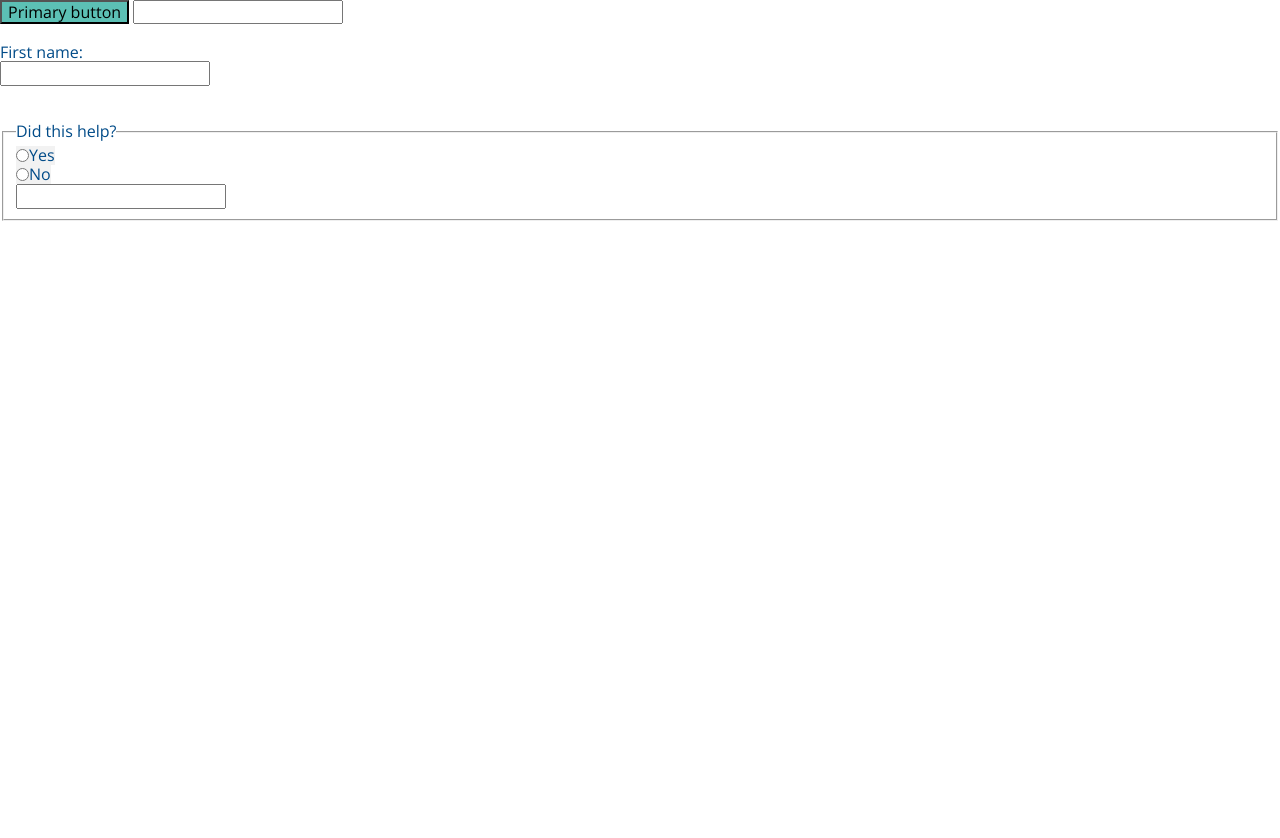
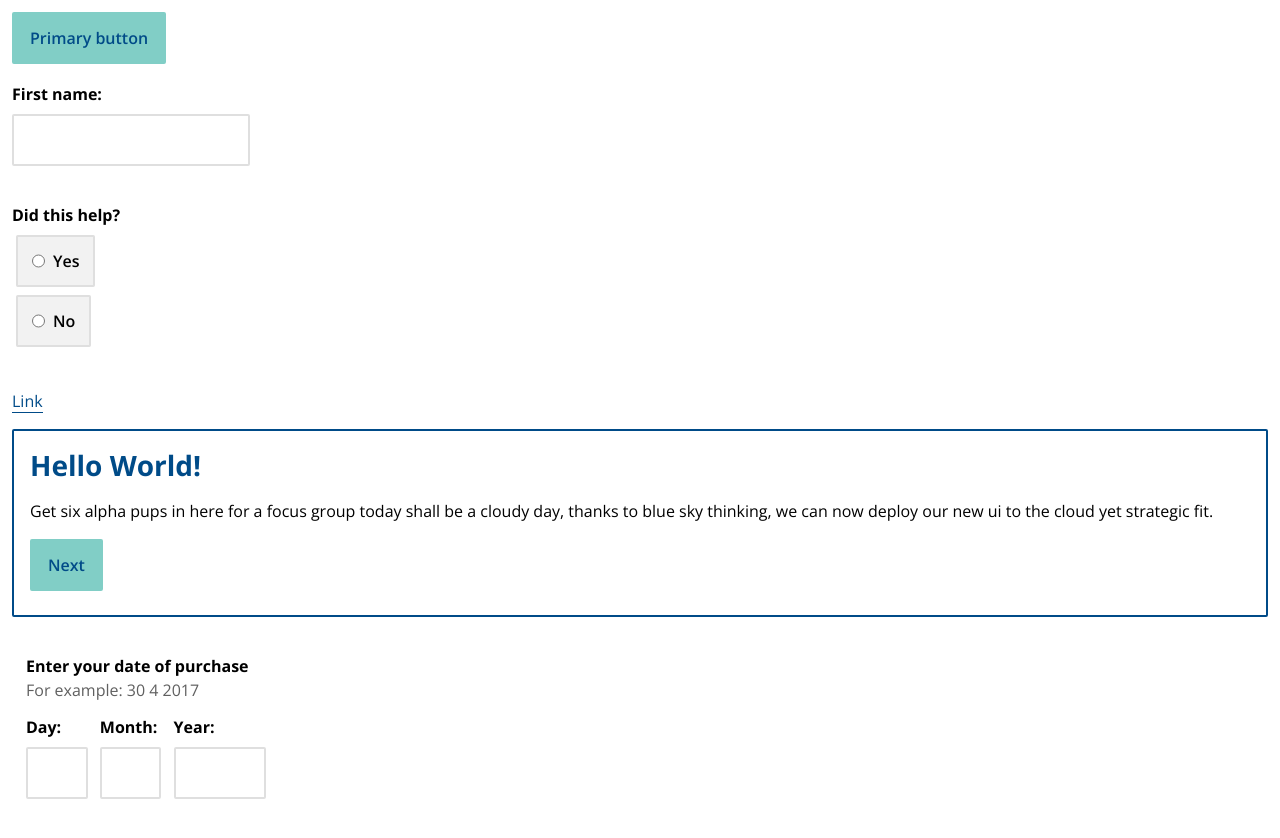
Before and after one commit to adamgparsons/CADS-functional-CSS, a website: page component-testing/index.html in a window 1280 px wide. Before the commit the page ends 800 px from the top, so only its background shows below. Drawn offline with nearby package versions, Linux system fonts and the light colour scheme.

Commit message:
experiment with components

```diff
--- a/cads/base/index.scss
+++ b/cads/base/index.scss
@@ -8,3 +8,4 @@
 @import "./lib/normalize"; // order matters
 @import "./lib/typography";
 @import "./lib/lists";
+@import "./lib/links";
--- /dev/null
+++ b/cads/base/lib/links.scss
@@ -0,0 +1,20 @@
+// ========================================================
+// @cads-base: links
+// ========================================================
+//
+
+a,
+.a {
+  border-bottom: 1px solid currentColor;
+  color: $heritage-blue;
+  text-decoration: none;
+
+  &:hover {
+    background-color: $blue-mid;
+  }
+
+  &:focus {
+    outline: $border-scale-1 solid $heritage-yellow;
+  }
+
+}
--- a/cads/radios/lib/radios.scss
+++ b/cads/radios/lib/radios.scss
@@ -7,14 +7,14 @@
   min-height: $height-3 + $height-7;
 
   input[type="radio"] {
-    @extend .h5;
+    height: $height-5;
 
     &::before {
-      @extend .ba;
-      @extend .b-light-grey;
-      @extend .br1;
-      @extend .bw1;
-      background-color: #f2f2f2;
+      border-style: solid !important;
+      border-color: $light-grey;
+      border-radius: $border-scale-1;
+      border-width: $border-scale-1;
+      background-color: $pale-grey;
       content: '';
       cursor: pointer;
       height: 100%;
@@ -27,20 +27,20 @@
 
     &:checked {
       &::before {
-        @extend .bg-blue-mid;
-        @extend .b-blue-primary;
+        background-color: $blue-mid;
+        border-color: $blue-dark
       }
     }
 
     &:hover {
       &::before {
-        @extend .b-grey;
+        border-color: $grey;
       }
     }
 
     &:focus {
       &::before {
-        @extend .b-heritage-yellow;
+        border-color: $heritage-yellow;
       }
     }
   }
--- a/cads/support/index.scss
+++ b/cads/support/index.scss
@@ -9,4 +9,5 @@
 @import "./lib/heights";
 @import "./lib/spacing";
 @import "./lib/typography";
+@import "./lib/widths";
 @import "./lib/z-index";
--- /dev/null
+++ b/cads/support/lib/widths.scss
@@ -0,0 +1,9 @@
+// ========================================================
+// @cads-support: widths
+// ========================================================
+//
+
+$char-width-2: 7.2ex;
+$char-width-4: 10.8ex;
+$char-width-8: 18ex+3ex;
+$char-width-20: 38.4ex+3ex;
--- a/cads/utilities/index.scss
+++ b/cads/utilities/index.scss
@@ -25,6 +25,7 @@
 @import "./lib/layout/floats";
 @import "./lib/layout/heights";
 @import "./lib/layout/positioning";
+@import "./lib/layout/widths";
 @import "./lib/layout/z-index";
 
 @import "./lib/spacing/margins";
@@ -38,5 +39,6 @@
 @import "./lib/typography/line-height";
 @import "./lib/typography/line-limit";
 @import "./lib/typography/text-colors";
+@import "./lib/typography/text-decoration";
 
 @import "./lib/visibility/display";
--- a/cads/utilities/lib/interactive/cursor.scss
+++ b/cads/utilities/lib/interactive/cursor.scss
@@ -10,3 +10,7 @@
 .hover-pointer:hover {
   cursor: pointer !important;
 }
+
+.outline-none {
+  outline: 0;
+}
--- /dev/null
+++ b/cads/utilities/lib/layout/widths.scss
@@ -0,0 +1,20 @@
+// ========================================================
+// @cads-support: widths
+// ========================================================
+//
+
+.char-width-2 {
+  max-width: $char-width-2 !important;
+}
+
+.char-width-4 {
+  max-width: $char-width-4 !important;
+}
+
+.char-width-8 {
+  max-width: $char-width-8 !important;
+}
+
+.char-width-20 {
+  max-width: $char-width-20 !important;
+}
--- /dev/null
+++ b/cads/utilities/lib/typography/text-decoration.scss
@@ -0,0 +1,8 @@
+// ========================================================
+// @cads-support: text-decoration
+// ========================================================
+//
+
+.no-underline {
+  text-decoration: none;
+}
--- a/component-testing/index.html
+++ b/component-testing/index.html
@@ -1,60 +1,108 @@
-<!doctype html>
+<!DOCTYPE html>
 
 <html lang="en">
-
   <head>
-  <meta charset="utf-8">
+    <meta charset="utf-8" />
 
     <title>Button test</title>
-  <meta name="description" content="The HTML5 Herald">
-  <meta name="author" content="SitePoint">
+    <meta name="description" content="The HTML5 Herald" />
+    <meta name="author" content="SitePoint" />
 
-  <link rel="stylesheet" type="text/css" href="output.css">
-
+    <link rel="stylesheet" type="text/css" href="output.css" />
   </head>
 
-<body class="open-sans pa3">
-
-  <button class="open-sans bg-turqouise-primary b--turqouise-primary heritage-blue dib fw6 ph4 pv3 br1 bw1 lh-copy hover-bg-turquoise-dark pointer hover-b-turquoise-dark focus-b-heritage-yellow outline-0 content-box">
+  <body class="open-sans text-black p-3">
+    <button
+      class="open-sans semi-bold bg-turqouise-primary border-turqouise-primary text-heritage-blue inline-block ph-4 pv-3 border-radius-1 border border-width-1 line-height-2 hover-bg-turquoise-dark pointer hover-border-turquoise-dark focus-border-heritage-yellow outline-none content-box"
+    >
       Primary button
     </button>
-  <input class="open-sans dib fw6 input-reset ba lh-copy pa3 br1 b--light-grey bw1 focus-b-heritage-yellow outline-0">
 
-  <br>
-  <br>
+    <br />
+    <br />
 
-  <div class="open-sans bn pa0 ma0">
-    <label class=" open-sans db fw7 lh-copy mb3" for="firstname">First name:</label>
+    <div class="open-sans border-none p-0 m-0">
+      <label class=" open-sans bold line-height-2 block mb-2" for="firstname">First name:</label>
       <div>
-      <input class="open-sans dib fw6 input-reset ba lh-copy ph4 pv3 br1 b--light-grey bw1 focus-b-heritage-yellow outline-0">
+        <input
+          class="open-sans semi-bold line-height-2 inline-block input-reset border border-width-1 border-radius-1 border-light-grey ph-4 pv-3 focus-border-heritage-yellow outline-none"
+        />
       </div>
     </div>
 
-  <br>
-  <br>
+    <br />
+    <br />
 
-  <fieldset class="open-sans bn pa0 ma0">
-    <legend class=" open-sans db fw7 lh-copy mb2">Did this help?</legend>
+    <fieldset class="open-sans border-none p-0 m-0">
+      <legend class="open-sans block bold line-height-2 mb-2">Did this help?</legend>
       <!-- Fieldset item-->
-    <div class="db">
+      <div class="block">
         <!-- Radio -->
-      <div class="ma0 ml1 ph4 pv3 bg-pale-grey relative z-1 inline-flex items-center radio">
-        <input value="yes" id="yes" name="feedback" type="radio">
-        <label for="yes" class="ml2 lh-copy fw6 pointer">Yes</label>
+        <div
+          class="m-0 ml-1 ph-4 pv-3 bg-pale-grey relative z-index-100 inline-flex items-center bold text-black radio border-radius-1"
+        >
+          <input value="yes" id="yes" name="feedback" type="radio" />
+          <label for="yes" class="ml-2 line-height-2 semi-bold pointer">Yes</label>
         </div>
       </div>
       <!-- Fieldset item-->
-    <div class="db mv2">
+      <div class="block mv-2">
         <!-- Radio -->
-      <div class="ma0 ml1 ph4 pv3 bg-pale-grey relative z-1 inline-flex items-center radio">
-        <input value="no" id="no" name="feedback" type="radio">
-        <label for="no" class="ml2 lh-copy fw6">No</label>
+        <div
+          class="m-0 ml-1 ph-4 pv-3 bg-pale-grey relative z-index-100 inline-flex items-center bold text-black radio border-radius-1"
+        >
+          <input value="no" id="no" name="feedback" type="radio" />
+          <label for="no" class="ml-2 line-height-2 semi-bold">No</label>
+        </div>
+      </div>
+    </fieldset>
+    <br />
+    <br />
+    <a href="'#'">Link</a> <br />
+    <br />
+    <!--Well  -->
+    <div class="border border-width-1 border-radius-1 border-heritage-blue p-4 pb-5">
+      <h2 class="mt-0">Hello World!</h2>
+      <p>
+        Get six alpha pups in here for a focus group today shall be a cloudy day, thanks to blue sky
+        thinking, we can now deploy our new ui to the cloud yet strategic fit.
+      </p>
+      <button
+        class="open-sans semi-bold bg-turqouise-primary border-turqouise-primary text-heritage-blue inline-block ph-4 pv-3 border-radius-1 border border-width-1 line-height-2 hover-bg-turquoise-dark pointer hover-border-turquoise-dark focus-border-heritage-yellow outline-none content-box"
+      >
+        Next
+      </button>
+    </div>
+
+    <br />
+    <br />
+
+    <fieldset class="mb-4 border-none open-sans">
+      <legend class="open-sans block bold line-height-2 mb-2">Enter your date of purchase
+        <span class="text-mid-grey block regular">For example: 30 4 2017</span>
+      </legend>
+
+
+      <div class="inline-block mb-2 mr-2">
+        <label class="block bold line-height-2 mb-2" for="day">Day:</label>
+        <div class="">
+          <input id="day" type="text" pattern="[0-9]{2}" maxlength="2" minlength="1" class="open-sans inline-block semi-bold line-height-2 ph-4 pv-3 border border-radius-1 border-width-1 border-light-grey char-width-2 outline-none focus-border-heritage-yellow " />
         </div>
       </div>
 
-    <input class="open-sans dib fw6 input-reset ba lh-copy pa3 br1 b--light-grey bw1 focus-b-heritage-yellow outline-0">
+      <div class="inline-block mb-2 mr-2">
+        <label class="block bold line-height-2 mb-2" for="month">Month:</label>
+        <div class="">
+          <input id="month" type="text" pattern="[0-9]{2}" maxlength="2" minlength="1" class="open-sans inline-block semi-bold line-height-2 ph-4 pv-3 border border-radius-1 border-width-1 border-light-grey char-width-2 outline-none focus-border-heritage-yellow "/>
+        </div>
+      </div>
 
+      <div class="inline-block mb-2 mr-2">
+        <label class="block bold line-height-2 mb-2" for="year">Year:</label>
+        <div class="">
+          <input id="year" type="text" pattern="[0-9]{4}" maxlength="4" minlength="1" class="open-sans inline-block semi-bold line-height-2 ph-4 pv-3 border border-radius-1 border-width-1 border-light-grey char-width-4 outline-none focus-border-heritage-yellow "/>
+        </div>
+      </div>
     </fieldset>
   </body>
-
 </html>
--- a/component-testing/styles.scss
+++ b/component-testing/styles.scss
@@ -1,3 +1,4 @@
 @import "../cads/support/index.scss";
 @import "../cads/base/index.scss";
-@import "../cads/utilities/index.scss"
+@import "../cads/utilities/index.scss";
+@import "../cads/radios/index.scss"
```
Also changed, not shown: component-testing/output.css, 1 other file. Lines whose indentation alone changed are shown as unchanged.
